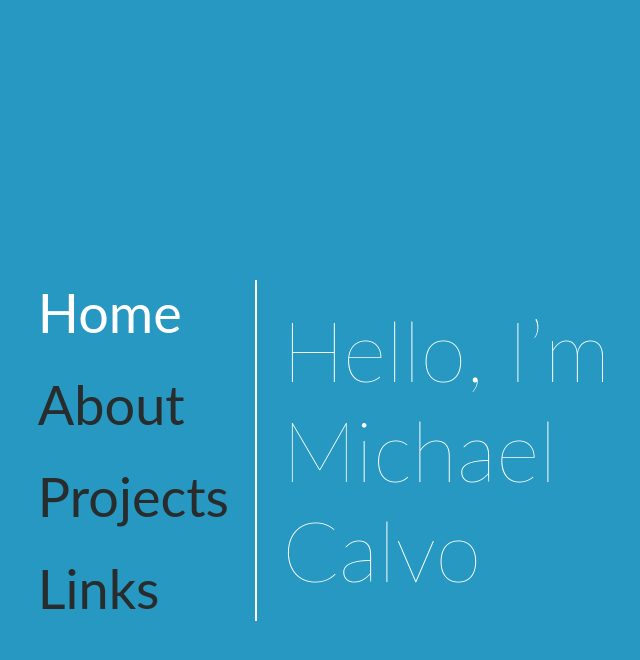
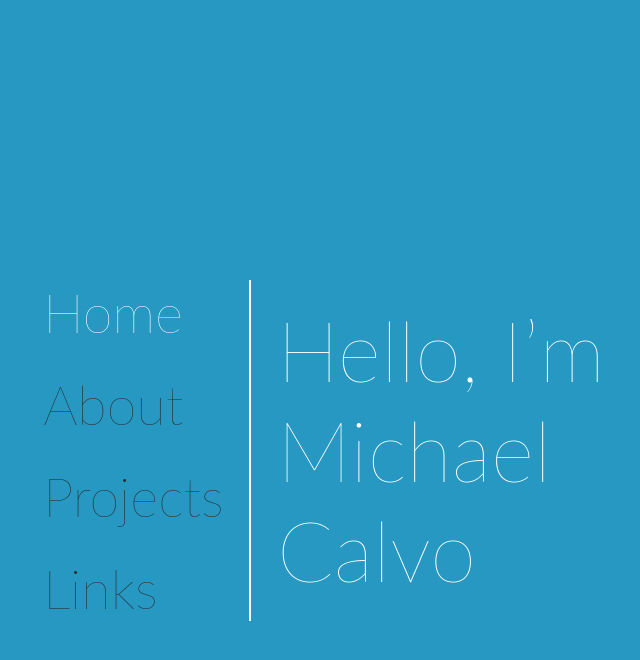
Before and after one commit to Mac-lp3/personal-site, a Jekyll site: the page built from index.html, in a window 1280 px wide. Shown: the top 660 px of the page, without its empty margins (276-916 px from the left). Built offline with Jekyll 4.4.1, drawn with Linux system fonts in a browser that asks for light colours.

Commit message:
moved font weight to body. applied to to h1 and h2s

```diff
--- a/_sass/default.scss
+++ b/_sass/default.scss
@@ -2,6 +2,7 @@
 	display: block;
 	margin: 0;
 	font-family: $base-font-family;
+	font-weight: lighter;
 	color: $primary-text-color;
 }
 
--- a/_sass/home.scss
+++ b/_sass/home.scss
@@ -3,7 +3,7 @@
 	justify-content: center;
 	align-items: stretch;
 	min-width: 45vw;
-    max-width: 45vw;
+  max-width: 45vw;
 }
 
 .nav-wrapper {
@@ -147,7 +147,6 @@
 
 .about-copy p {
 	margin-top: 16px;
-	font-weight: lighter;
 	order: 2;
 }
 
```
